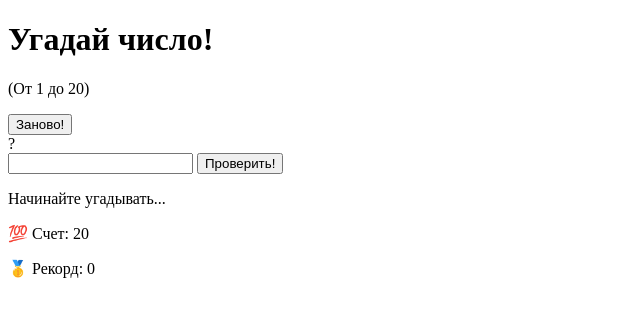
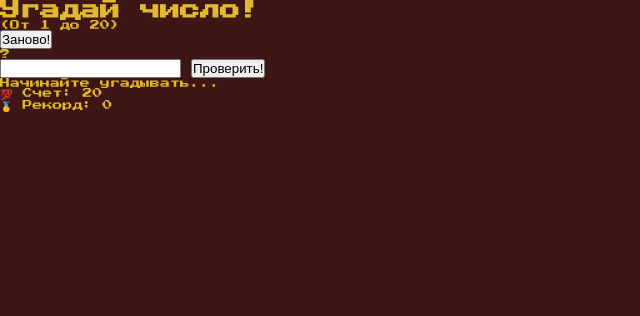
Before and after one commit to 1Slivador1Dali1/Project-1---Number, a plain HTML site: page index.html in a window 1280 px wide. Shown: the whole page, without its empty margins (0-640 px from the left). Drawn offline with Linux system fonts and the light colour scheme.

Commit message:
first style

```diff
--- a/index.html
+++ b/index.html
@@ -4,6 +4,7 @@
     <meta charset="UTF-8">
     <meta name="viewport" content="width=device-width, initial-scale=1.0">
     <title>Угадай число</title>
+    <link rel="stylesheet" href="./style.css">
 </head>
 <body>
     <header class="header">
@@ -25,5 +26,6 @@
             </p>
         </section>
     </main>
+    <script src="./script.js"></script>
 </body>
 </html>
--- /dev/null
+++ b/style.css
@@ -0,0 +1,19 @@
+@import url('https://fonts.googleapis.com/css?family=Press+Start+2P&display=swap');
+
+* {
+    margin: 0;
+    padding: 0;
+    box-sizing: inherit;
+}
+
+html {
+    font-size: 62.5%;
+    box-sizing: border-box;
+}
+
+body {
+    font-family: 'Press Start 2P', sans-serif;
+    color: #e2b82f;
+    background-color: #3f1616;
+    /* background-color: #60b347; */
+}
```
